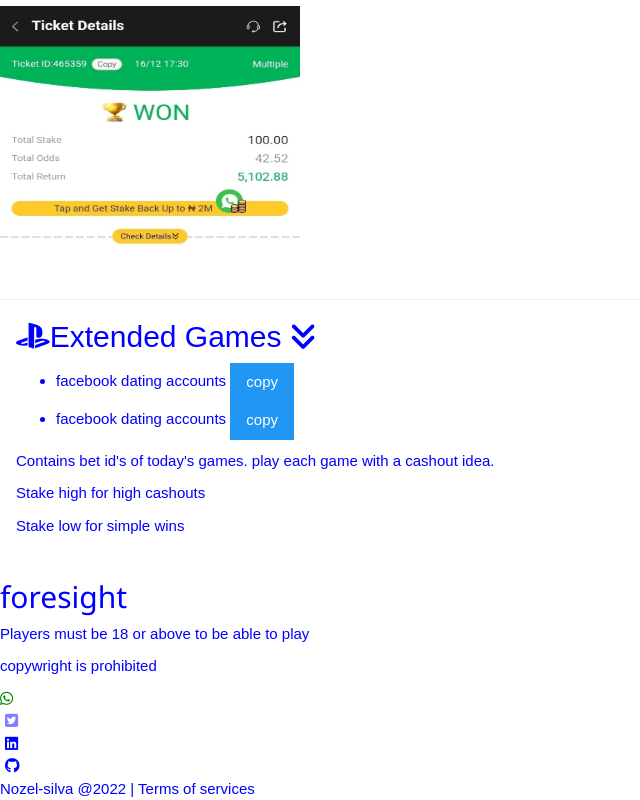
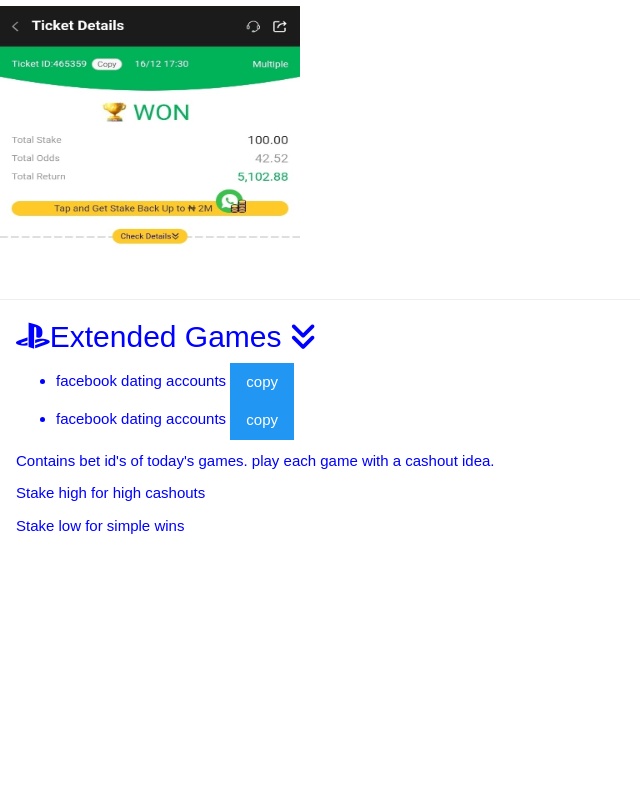
Before and after one commit to Nozel-silva/Predict, a plain HTML site: page index.html in a window 1280 px wide. Shown: the part 440-1240 px from the top of the page, without its empty margins (0-640 px from the left). After the commit the page ends 1010 px from the top, so only its background shows below. Drawn offline with nearby package versions, Linux system fonts and the light colour scheme.

Commit message:
Update index.html

```diff
--- a/index.html
+++ b/index.html
@@ -289,46 +289,6 @@
 </div>
 
 <br>
-<footer>
-  <div class="divi">
-  <div class="fess">
-    <h2>foresight</h2>
-    <p>Players must be 18 or above to be able to play</p>
-    <p>copywright is prohibited</p>
-  </div>
-<div class="social">
-            <a href="https://wa.me/+2348035527091 " target="_blank">
-                <div class = "icon">
-                    <div class="fab fa-whatsapp" style="color:green;"></div>
-                </div>
-            </a>
-             <a href=" https://mobile.twitter.com/AgafieNuel"  target="_blank">
-                 <div class = "icon">
-                     <span style="padding-left:5px;"></span>
-                     <div class="fab fa-twitter-square" style="color:blue; opacity:0.5;"></div>
-                 </div>
-             </a>
-
-            <a href=" https://www.linkedin.com/mwlite/in/nuel-agafie-5983b41b5" target="_blank">
-                <div class = "icon">
-                    <span style="padding-left:5px;"></span>
-                  <div class="fab fa-linkedin"></div>
-                </div>
-             </a>
-             <a href=" https://discord.gg/b2BH8cSH" target="_blank">
-                <div class = "icon">
-                    <span style="padding-left:5px;"></span>
-                  <div class="fab fa-github"></div>
-                </div>
-             </a>
-
-        </div>
-        <div class="grdt">
-        <a> Nozel-silva @2022</a> | <a href=" Services.html">Terms of services</a>
-        </div>
-        </div>
-        </div>
-       </footer>
 
 
 
```
